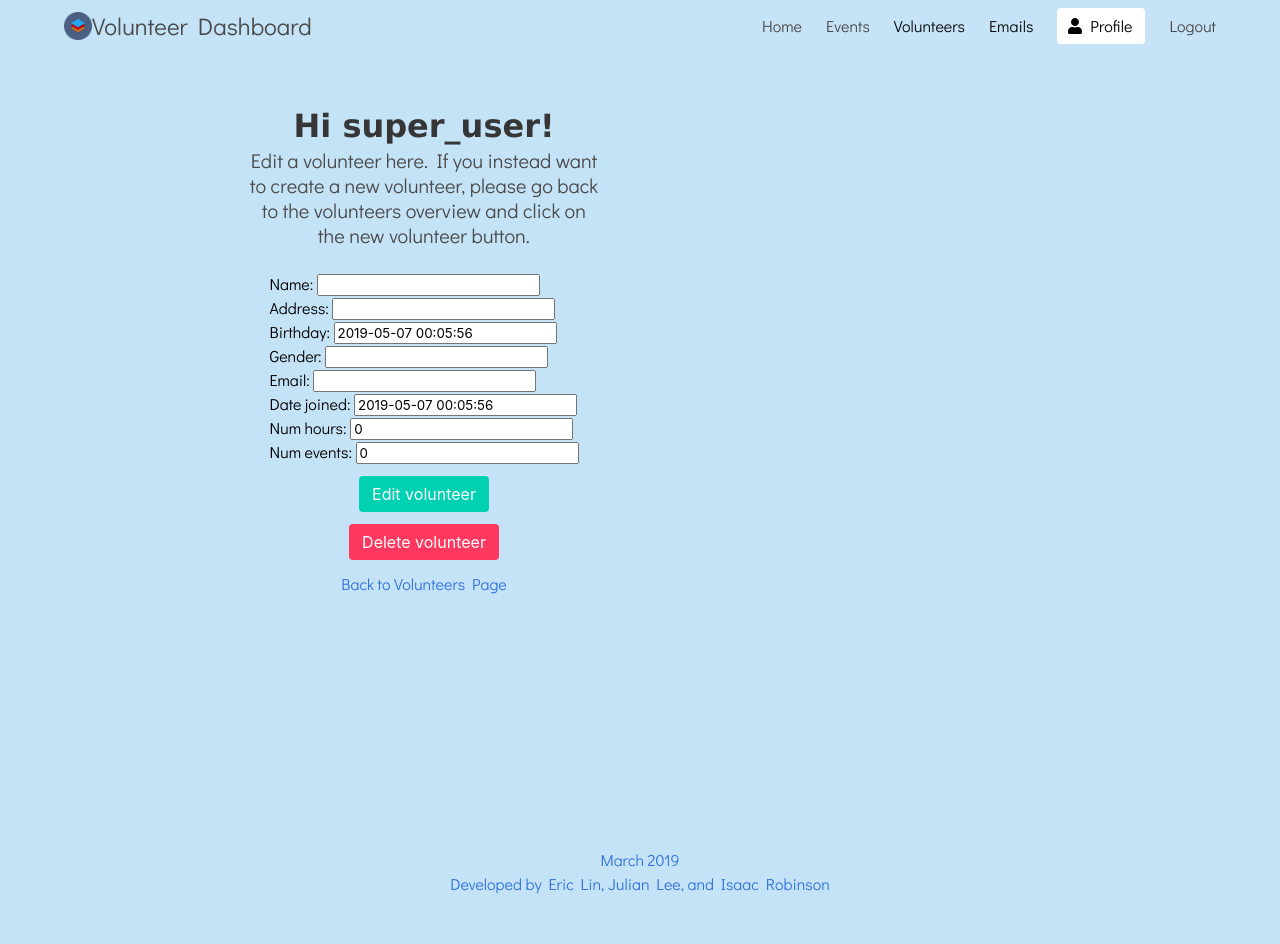
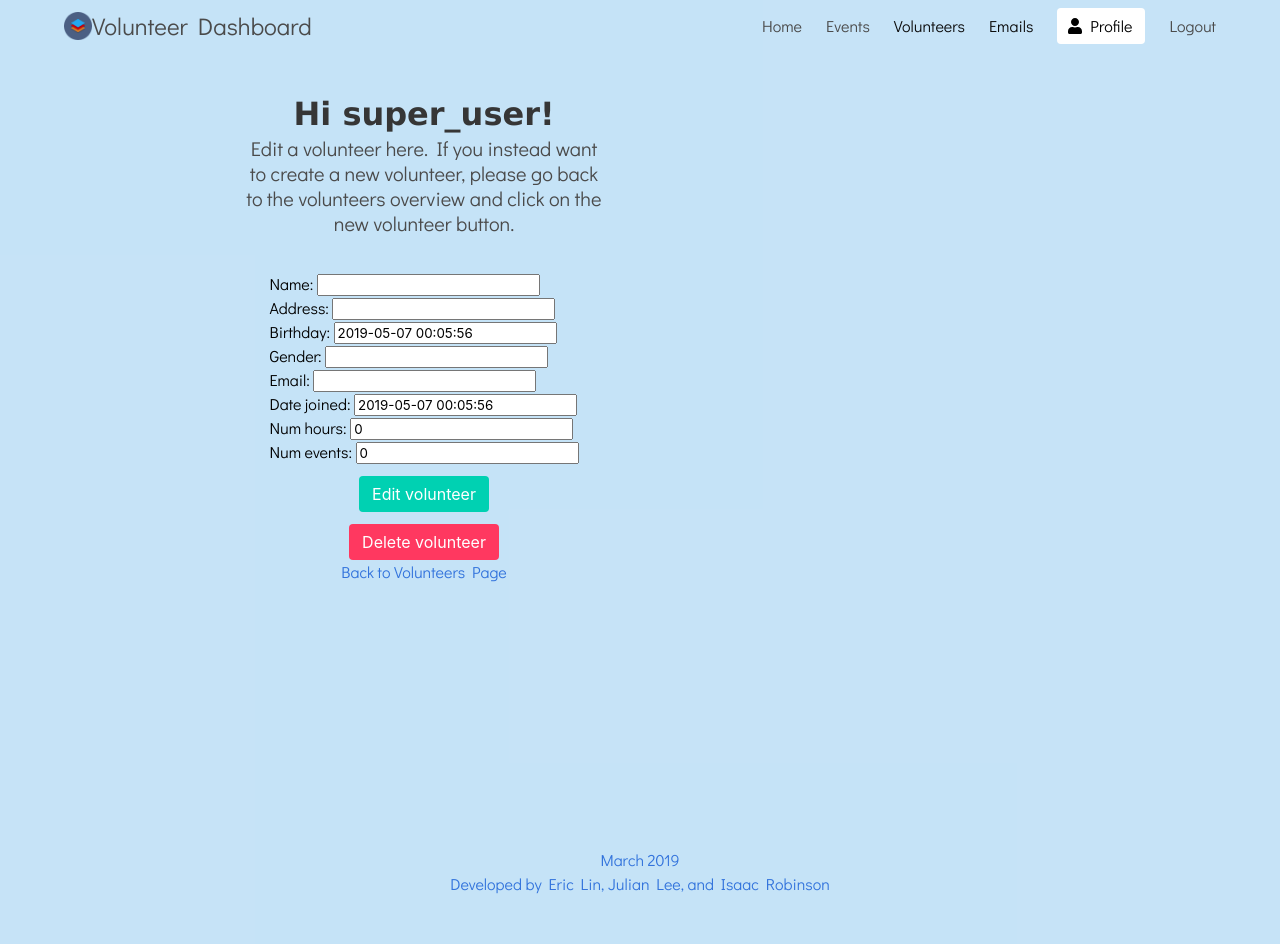
Before and after one commit to julianl092/cs91r_volunteer_dashboard, a Django app: template templates/volunteers_edit.html in a window 1280 px wide. Run offline with Django 3.2, Linux system fonts and the light colour scheme; the template is opened without the code that fills it: values that come from a table or form of the project are taken from there, others are empty; a user stored in the database is signed in; tables that the repository leaves empty hold one stand-in row (values such as "Sample post"); some libraries are stand-ins or nearby versions.

Commit message:
UI update

```diff
--- a/templates/volunteers_edit.html
+++ b/templates/volunteers_edit.html
@@ -11,7 +11,8 @@
     <section class="section">
       <div class="hero-body">
         <div class="container has-text-centered">
-          <div class="column is-6 is-offset-3">
+          <div class="columns is-centered">
+            <div class="column is-half">
               <h1 class="title">
                 Hi {{ user.username }}!
               </h1>
@@ -38,12 +39,13 @@
                   <input type="submit" value="Delete volunteer" class="button is-danger" name="delete">
                 </div>
               </div>
-            <div class="field is-grouped is-grouped-centered">
+            </form>
+
+            <div class="field is-grouped-centered">
                 <a href="{% url 'volunteers' %}"> Back to Volunteers Page </a>
             </div>
-          </form>
           </div>
-
+        </div>
       </div>
       <!-- Footer of home page. -->
       <div class="hero-foot is-light has-text-centered">
```
Also changed, not shown: templates/events_add.html (+6 -7 lines), templates/events_edit.html (+8 -7 lines), templates/volunteers_add.html (+4 -4 lines), db.sqlite3. Lines whose indentation alone changed are shown as unchanged.
